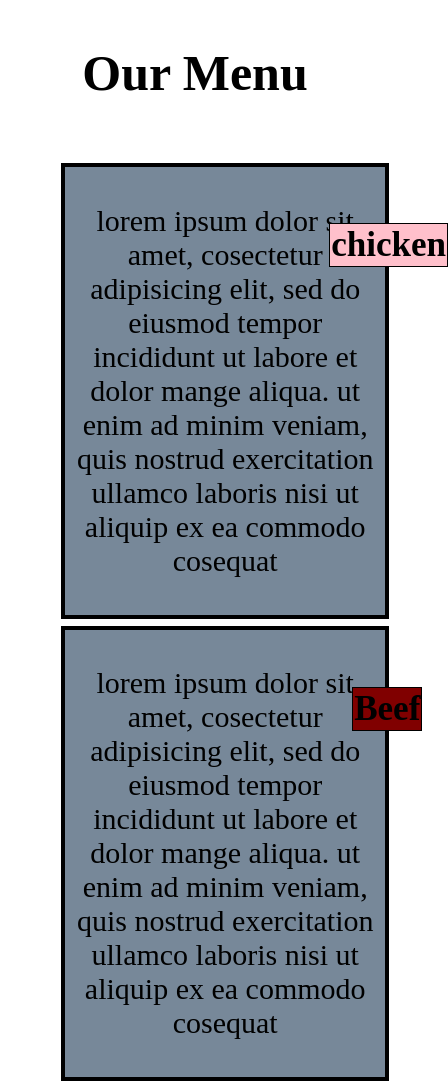
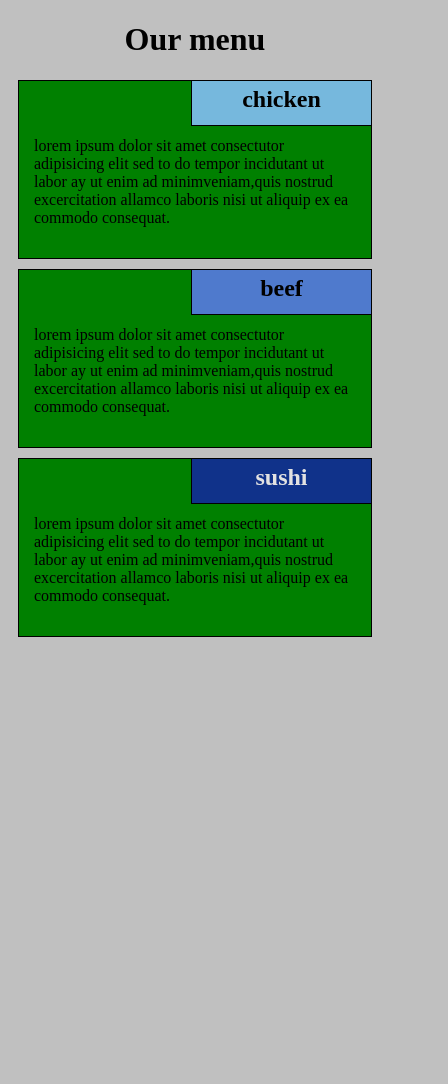
Before and after one commit to omran-salameh99/mod2, a plain HTML site: page index.html in a window 390 px wide. Shown: the top 1084 px of the page, 448 px wide, since content can reach past the window. After the commit the page ends 844 px from the top, so only its background shows below. Drawn offline with Linux system fonts and the light colour scheme.

Commit message:
Update index.html

```diff
--- a/index.html
+++ b/index.html
@@ -1,147 +1,43 @@
 <!DOCTYPE html>
-<html>
+<html lang="en">
+
 <head>
-<title>Assignment solution for module 2</title>
+    <meta charset="utf-8">
+    <meta name="viewport" content="width=device-width, initial-scale=1">
+    <title>Assignment Solution for Module 2</title>
+    <link rel="stylesheet" href="styles.css">
+    <link href="https://fonts.googleapis.com/css2?family=Balsamiq+Sans:wght@700&display=swap" rel="stylesheet">
+
 </head>
-<style>
-	h1{ text-align: center;
-	padding-top: 10px;
-	font-weight: bolder;
-	font-size: 50px;
-}
-	      .container{
-	                  width: 90%;
-	                    margin: auto;
-	                     text-align: right;
-	                     padding-top: 25px;
-	                     padding-left: 50px;
-	                     font-size: 30px;
-	                }
-	        .box{ background-color: #778899;
-	        	margin: auto;
-	        	float: left;
-	        	text-align: center;
-	        	width: 27%;
-	        	padding: 2%;
-	        	margin: 1%;
-	        	border: 4px solid black;
 
-	        	position: relative;
+<body>
+    <h1>Our menu</h1>
+    <div class="row">
+        <div class="col-lg-4 col-md-6 col-sm-12">
+            <section class="chicken">
+                <h2>chicken</h2>
+                <p>
+                    lorem ipsum dolor sit amet consectutor adipisicing elit sed to do tempor incidutant ut labor ay ut enim ad minimveniam,quis nostrud excercitation allamco laboris nisi ut aliquip ex ea commodo consequat.
+                </p>
+            </section>
+        </div>
+        <div class="col-lg-4 col-md-6 col-sm-12">
+            <section class="beef">
+                <h2>beef</h2>
+                <p>
+                    lorem ipsum dolor sit amet consectutor adipisicing elit sed to do tempor incidutant ut labor ay ut enim ad minimveniam,quis nostrud excercitation allamco laboris nisi ut aliquip ex ea commodo consequat.
+                </p>
+            </section>
+        </div>
+        <div class="col-lg-4 col-md-12 col-sm-12">
+            <section class="sushi">
+                <h2>sushi</h2>
+                <p>
+                    lorem ipsum dolor sit amet consectutor adipisicing elit sed to do tempor incidutant ut labor ay ut enim ad minimveniam,quis nostrud excercitation allamco laboris nisi ut aliquip ex ea commodo consequat.
+                </p>
+            </section>
+        </div>
+    </div>
+</body>
 
-	         }
-
-	       #p1{background-color: pink;
-	         	font-style: bold;
-	         	padding: 1px;
-	         	position: absolute;
-	         	left: 66.5%;
-	         	bottom: 84%;
-	         	border: 1px solid black;
-	              }
-	               #p2{background-color: maroon;
-	               	font-style: bold;
-	               padding: 1px;
-	         	position: absolute;
-	         	left: 80%;
-	         	bottom: 84%;
-	         	border: 1px solid black;
-	                }
-	                   #p3{background-color: darkblue;
-	                   	font-style: bold;
-	                   padding: 1px;
-	         	position: absolute;
-	         	left: 77%;
-	         	bottom: 84%;
-	         	border: 1px solid black;}
-	                   @media (min-width: 992px)
-
-	                    {
-	                    	.box{width: 25%;}
-	                    	}
-	                    	    @media (min-width: 768px) and (max-width: 991px) {#p1{background-color: pink;
-	         	font-style: bold;
-	         	padding: 1px;
-	         	position: absolute;
-	         	left: 61.5%;
-	         	bottom: 84%;
-	         	border: 1px solid black;
-	              }
-	              #p2{background-color: maroon;
-	               	font-style: bold;
-	               padding: 1px;
-	         	position: absolute;
-	         	left: 77.7%;
-	         	bottom: 84%;
-	         	border: 1px solid black;
-	                }
-	                #p3{background-color: darkblue;
-	                   	font-style: bold;
-	                   padding: 1px;
-	         	position: absolute;
-	         	left: 88.1%;
-	         	bottom: 69.1%;
-	         	border: 1px solid black;}
-	                    	    	 .b1{width: 40%;}
-	                    	    	 .b2{width: 40%;}
-	                    	    	 .b3{width: 87%;}
-
-	                    	    }
-	                    	     @media (max-width: 766px)
-	                    	     {#p1{background-color: pink;
-	         	font-style: bold;
-	         	padding: 1px;
-	         	position: absolute;
-	         	left: 82.5%;
-	         	bottom: 70%;
-	         	border: 1px solid black;
-	              }
-	              #p2{background-color: maroon;
-	               	font-style: bold;
-	               padding: 1px;
-	         	position: absolute;
-	         	left: 89.7%;
-	         	bottom: 69.5%;
-	         	border: 1px solid black;
-	                }
-	                #p3{background-color: darkblue;
-	                   	font-style: bold;
-	                   padding: 1px;
-	         	position: absolute;
-	         	left: 88.1%;
-	         	bottom: 69.1%;
-	         	border: 1px solid black;}
-	                    	    	.b1{width: 91%;}
-	                    	    	.b2{width: 91%;}
-	                    	    	.b3{width: 91%;}
-
-	                    	    	 .box{
-	                    	    		text-align: center;}
-	                    	    	}
-	                    	    }
-
-</style>
-<body>
-	<h1>Our Menu</h1>
-    <div class="container">
-    	<div class="box b1">
-    		<h3 id="p1">chicken</h3>
-    		<p>
-    			       lorem ipsum dolor sit amet, cosectetur adipisicing elit,
-    			       sed do eiusmod tempor incididunt ut labore et dolor mange aliqua. ut enim ad minim veniam, quis nostrud exercitation ullamco laboris nisi ut aliquip ex ea commodo cosequat
-
-    		</p>
-    	</div>
-    	<div class="box b2">
-    		<h3 id="p2">Beef</h3>
-    		<p>
-    			lorem ipsum dolor sit amet, cosectetur adipisicing elit,
-    			       sed do eiusmod tempor incididunt ut labore et dolor mange aliqua. ut enim ad minim veniam, quis nostrud exercitation ullamco laboris nisi ut aliquip ex ea commodo cosequat</p></div>
-
-    <div class="box b3">
-    	<h3 id="p3">sushi</h3>
-    	<p>lorem ipsum dolor sit amet, cosectetur adipisicing elit,
-    			       sed do eiusmod tempor incididunt ut labore et dolor mange aliqua. ut enim ad minim veniam, quis nostrud exercitation ullamco laboris nisi ut aliquip ex ea commodo cosequat
-    			             </p>
-    </div></div>
-</body>
 </html>
```
